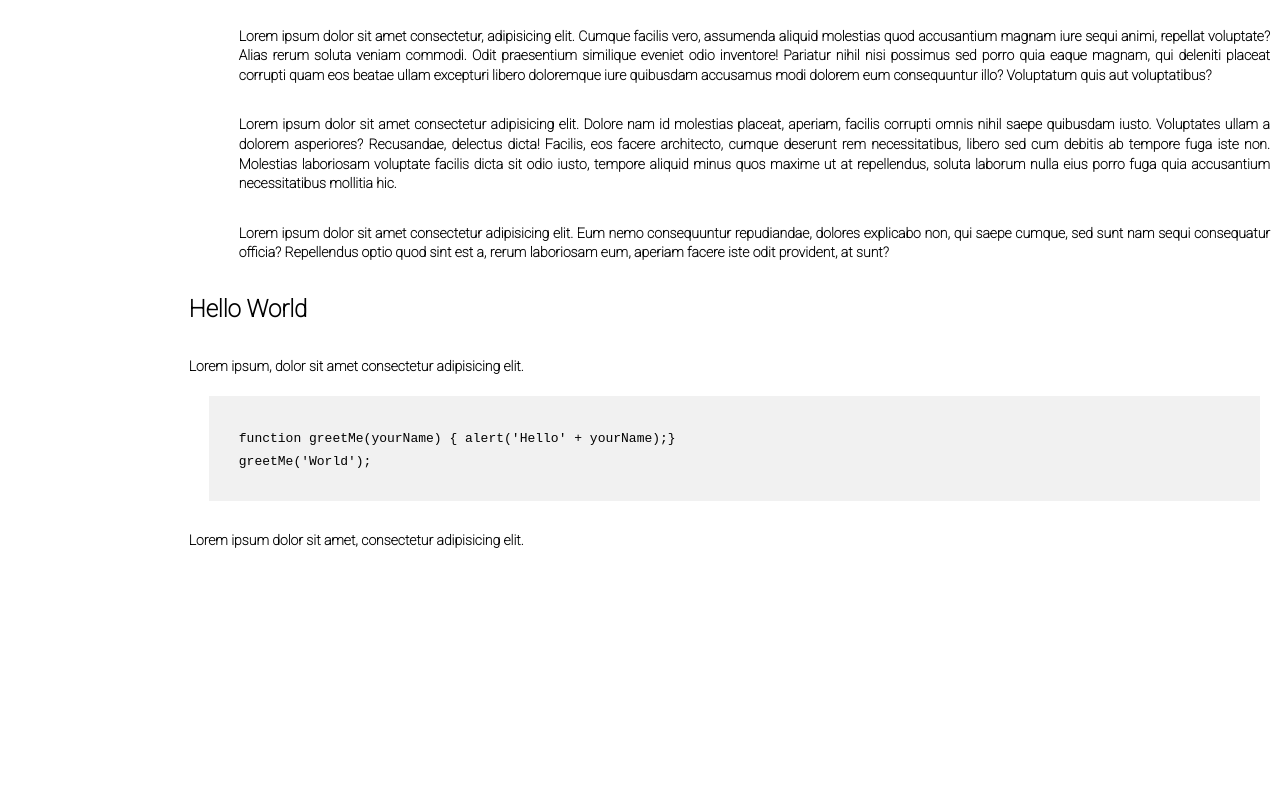
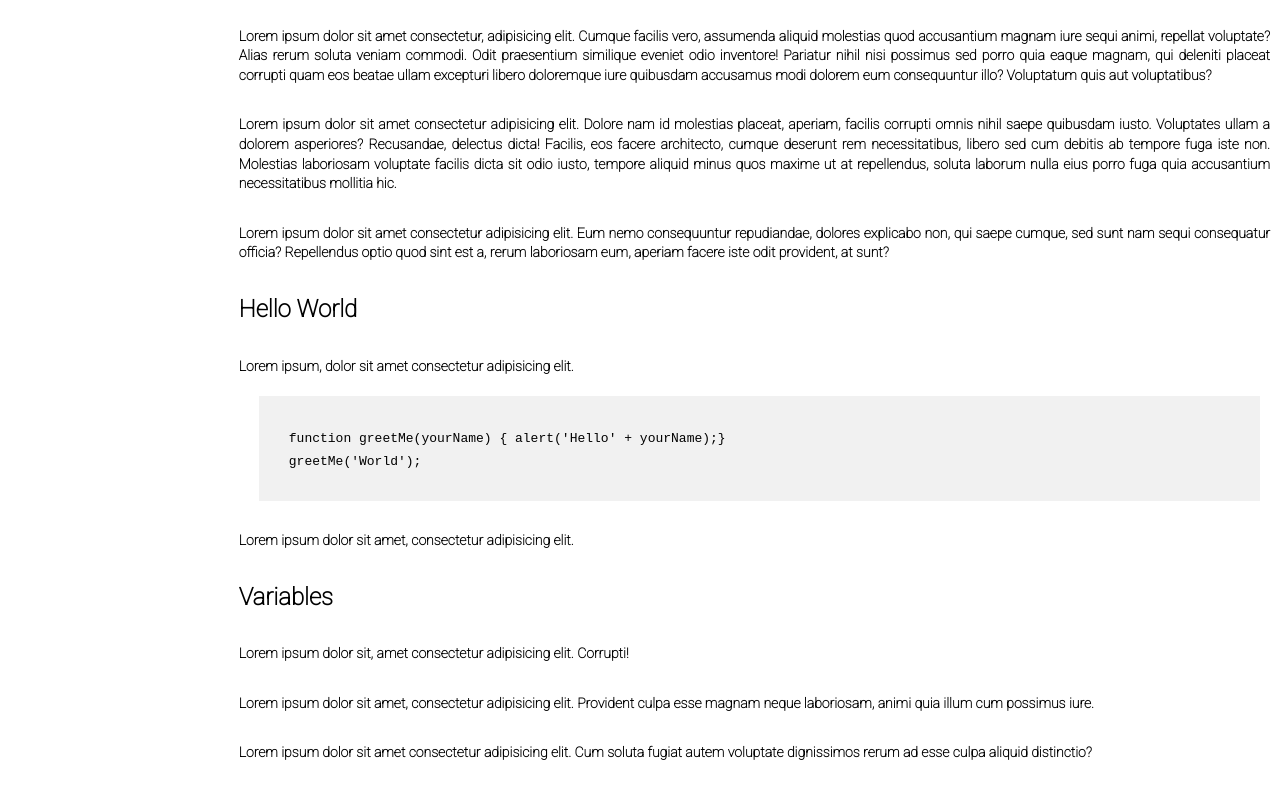
Before and after one commit to mutaleb7314/documentation-website, a plain HTML site: page index.html in a window 1280 px wide. Shown: the part 826-1625 px from the top of the page. Before the commit the page ends 1377 px from the top, so only its background shows below. Drawn offline with Linux system fonts and the light colour scheme.

Commit message:
variable section is complete

```diff
--- a/index.html
+++ b/index.html
@@ -89,6 +89,14 @@
             </div>
             <p>Lorem ipsum dolor sit amet, consectetur adipisicing elit.</p>
         </section>
+
+        <!--Variable section-->
+        <section id="variables">
+            <h2>Variables</h2>
+            <p>Lorem ipsum dolor sit, amet consectetur adipisicing elit. Corrupti!</p>
+            <p>Lorem ipsum dolor sit amet, consectetur adipisicing elit. Provident culpa esse magnam neque laboriosam, animi quia illum cum possimus iure.</p>
+            <p>Lorem ipsum dolor sit amet consectetur adipisicing elit. Cum soluta fugiat autem voluptate dignissimos rerum ad esse culpa aliquid distinctio?</p>
+        </section>
     </main>
 </body>
 </html>
--- a/style.css
+++ b/style.css
@@ -115,6 +115,10 @@ nav ul li:hover {
     font-weight: bold;
 }
 
+#hello-world {
+    margin-left: 50px;
+}
+
 #hello-world h2 {
     margin-top: 30px;
 }
@@ -131,3 +135,19 @@ nav ul li:hover {
     margin: 20px;
     padding: 30px;
 }
+
+#variables {
+    margin-left: 50px;
+    margin-bottom: 50px;
+}
+
+#variables h2 {
+    margin-top: 30px;
+}
+
+#variables p {
+    margin-top: 30px;
+    font-size: 14px;
+    text-align: justify;
+    font-weight: bold;
+}
```
